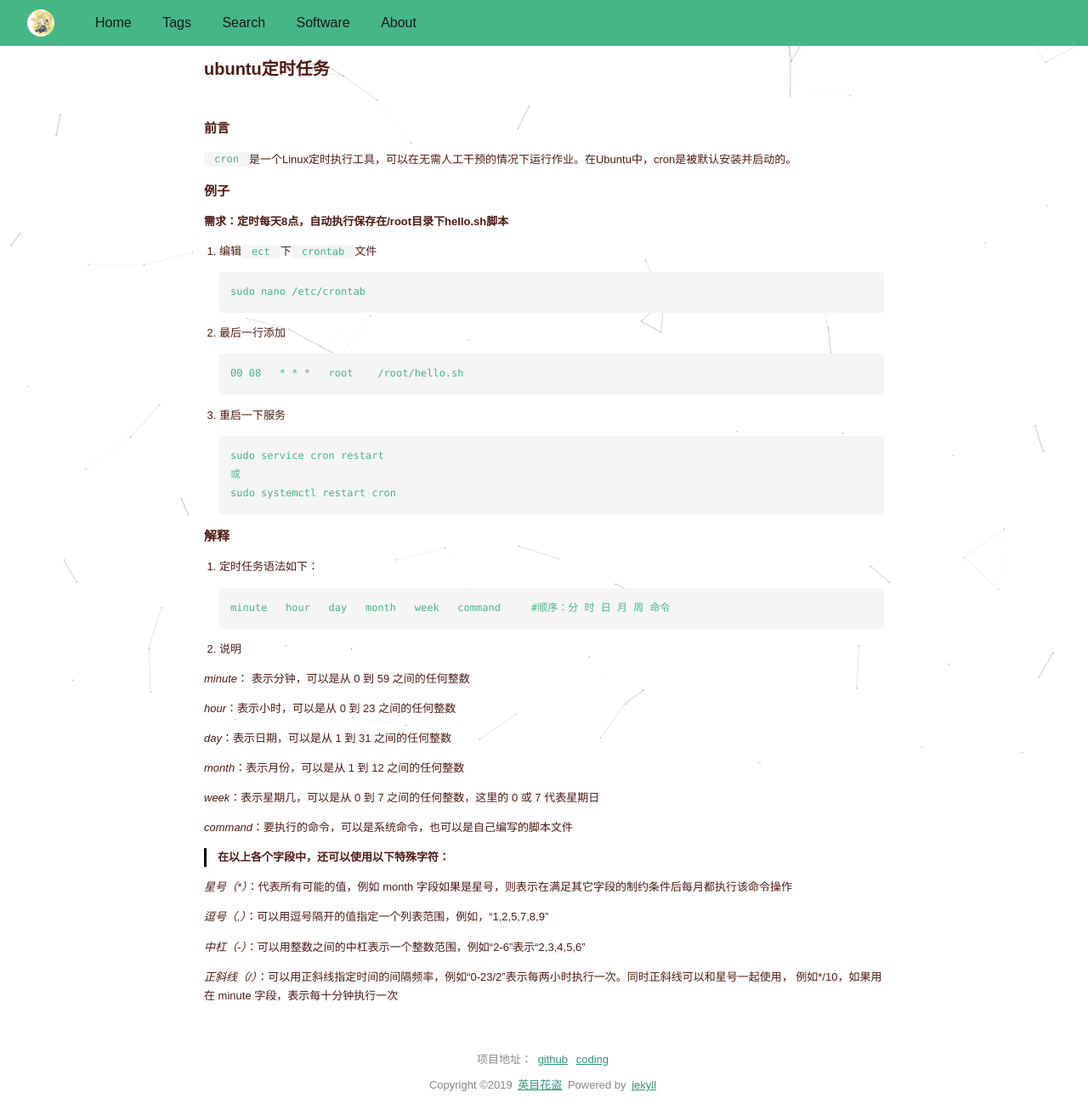
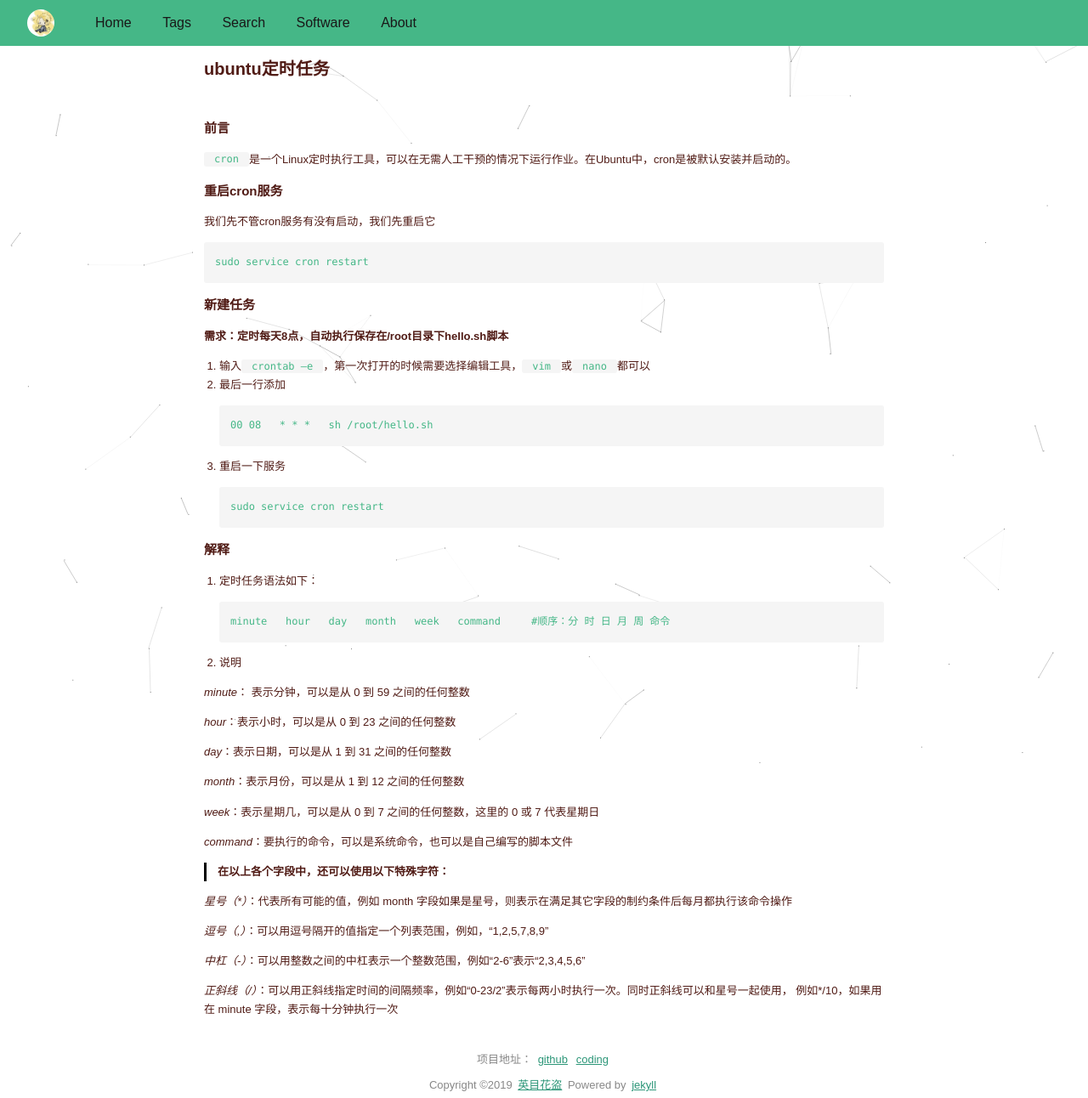
Before and after one commit to yingmhd/ymhdblog, a Jekyll site: the page built from _posts/2019-07-21-ubuntu定时任务.md, in a window 1280 px wide and 1292 px high. Shown: the whole window at 85% size. Built offline with Jekyll 4.4.1, drawn with Linux system fonts in a browser that asks for light colours.

Commit message:
update blog

````diff
--- a/_posts/2019-07-21-ubuntu定时任务.md
+++ b/_posts/2019-07-21-ubuntu定时任务.md
@@ -9,21 +9,22 @@ tags: ubuntu
 ## 前言
 `cron`是一个Linux定时执行工具，可以在无需人工干预的情况下运行作业。在Ubuntu中，cron是被默认安装并启动的。
 
-## 例子
+## 重启cron服务
+我们先不管cron服务有没有启动，我们先重启它
+```
+sudo service cron restart
+```
+
+## 新建任务
 **需求：定时每天8点，自动执行保存在/root目录下hello.sh脚本**
-1. 编辑`ect`下`crontab`文件
-```
-sudo nano /etc/crontab
-```
+1. 输入`crontab –e`，第一次打开的时候需要选择编辑工具，`vim`或`nano`都可以
 2. 最后一行添加
 ```
-00 08   * * *   root    /root/hello.sh
+00 08   * * *   sh /root/hello.sh
 ```
 3. 重启一下服务
 ```
 sudo service cron restart
-或
-sudo systemctl restart cron
 ```
 
 ## 解释
````
Also changed, not shown: _posts/2019-07-20-定时开关机.md (+3 -1 lines).
